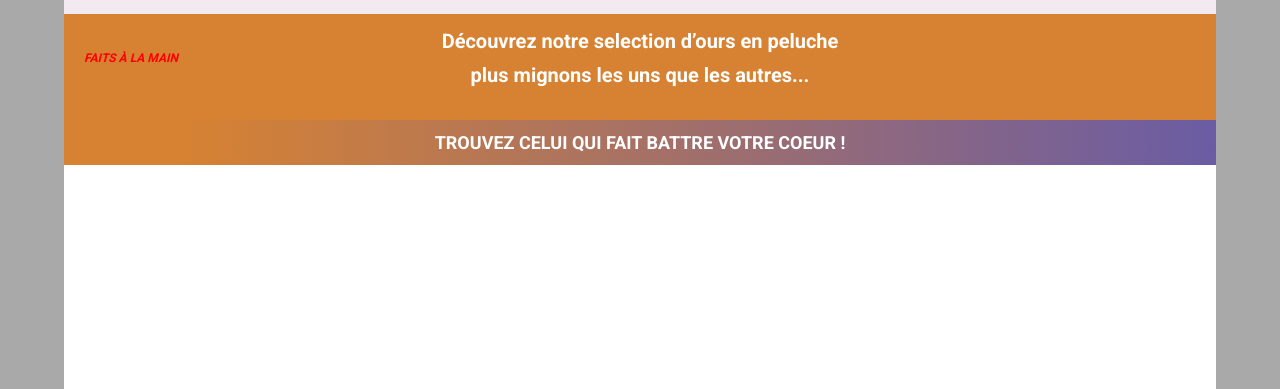
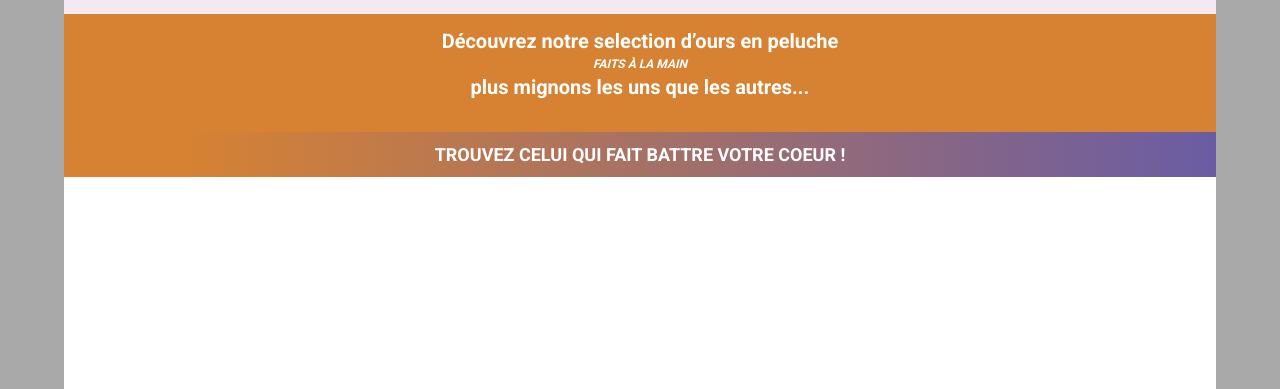
Before and after one commit to estkon/EstherBertolini_5_03122020, a website: page Frontend/pages/panier.html in a window 1280 px wide. Shown: the part 109-498 px from the top of the page. Drawn offline with Linux system fonts and the light colour scheme.

Commit message:
correction style et w3c

```diff
--- a/Frontend/sass/layout/_header.scss
+++ b/Frontend/sass/layout/_header.scss
@@ -57,7 +57,14 @@ button {
             padding: 12px 0px;
         }
         }
-
+span.decouverte__bold{
+    color: white;
+    text-transform: uppercase;
+    display: flex;
+    justify-content: center;
+    margin: 0.5em;
+    font-weight: 800;
+}
         /*medias queries*/
 
 @media only screen and (max-width: 320px) {
```
Also changed, not shown: Frontend/public/css/style.css, 1 other file.
